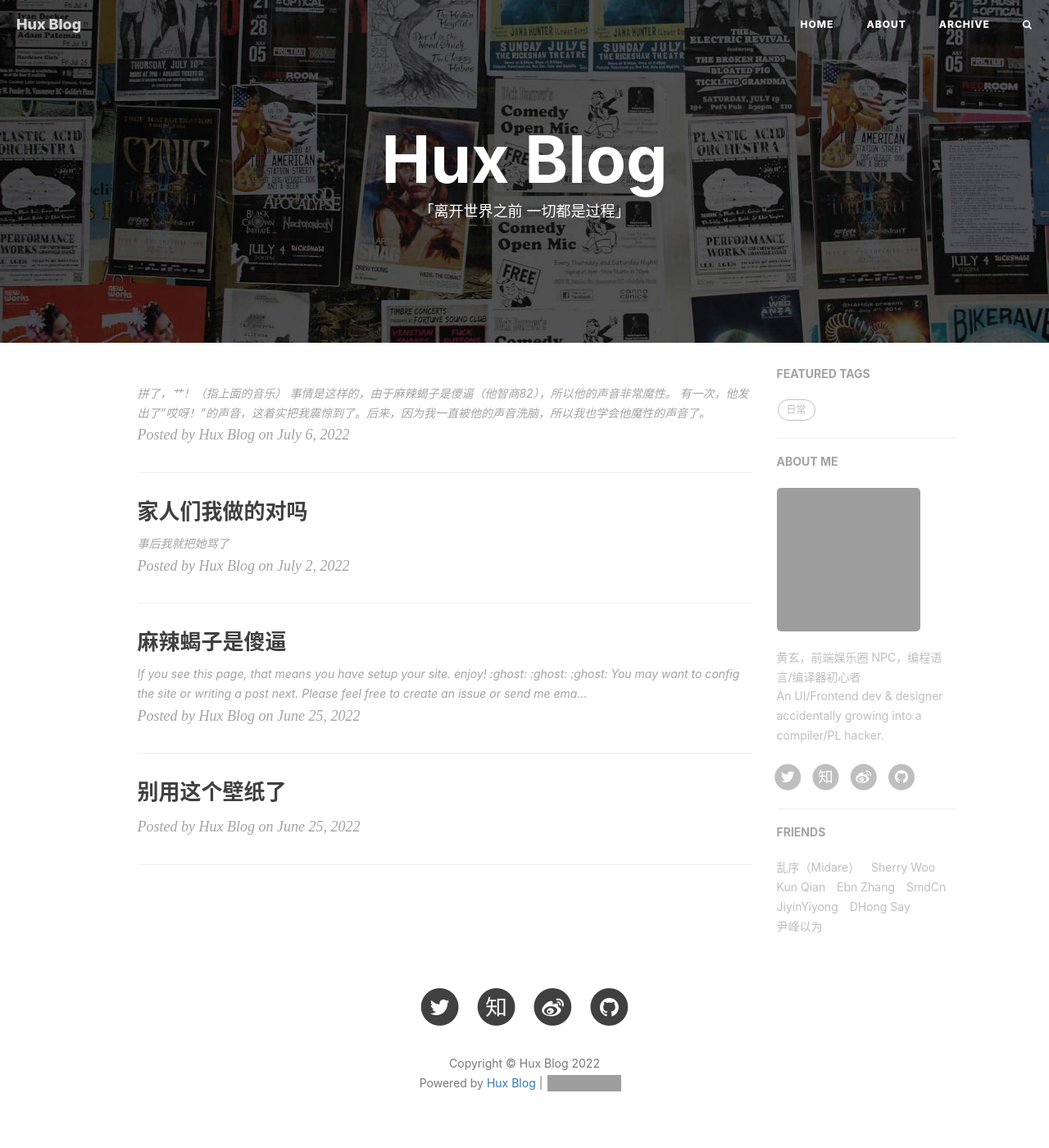
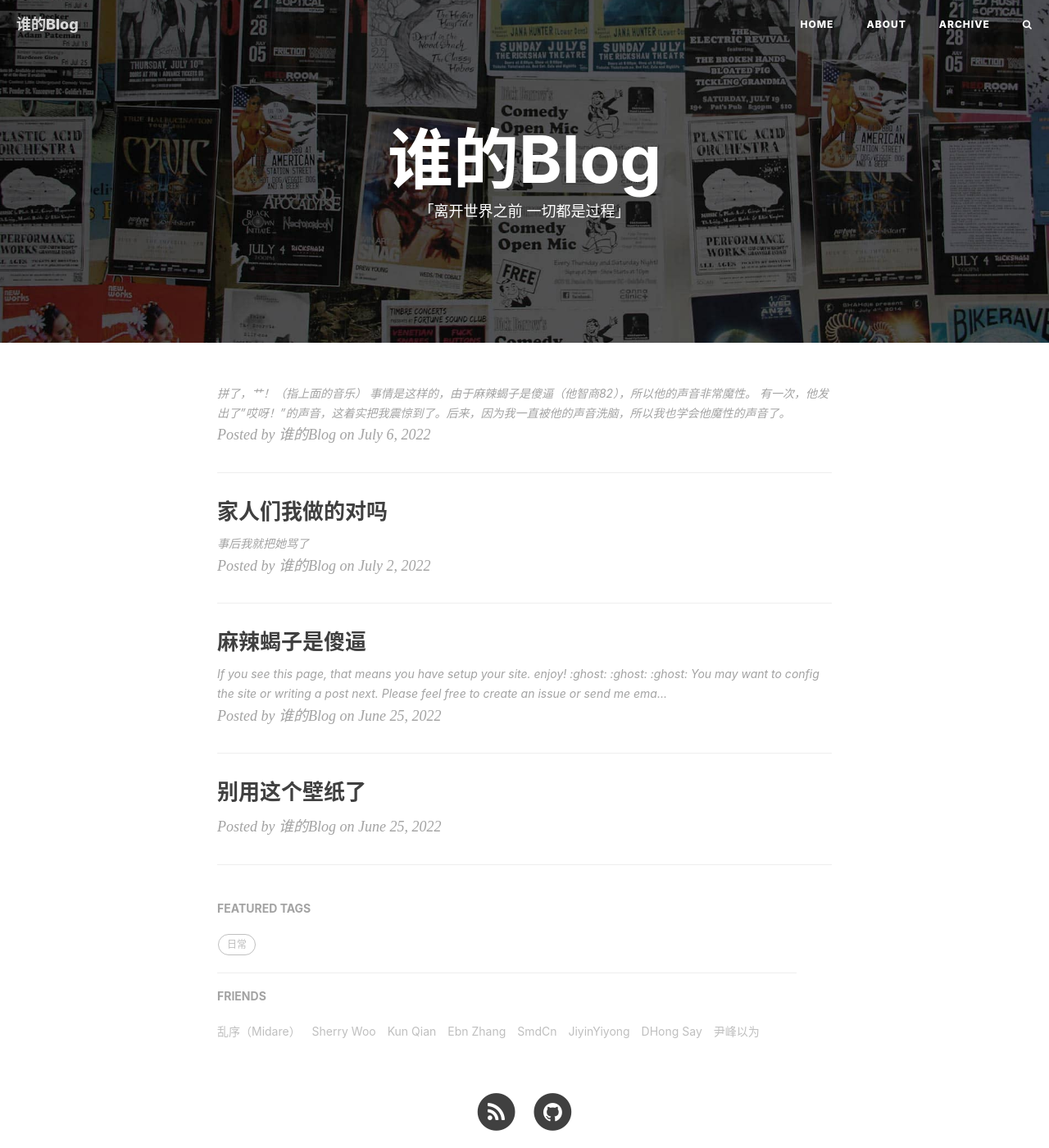
Before and after one commit to azscdvfgb/azscdvfgb.github.io, a Jekyll site: the page built from index.html, in a window 1280 px wide and 1400 px high. Shown: the whole window at 82% size. Built offline with Jekyll 4.4.1, drawn with Linux system fonts in a browser that asks for light colours; nearby versions of some CDN libraries; the list of posts is cut into pages by our own code; comment, search, counter and statistics services are not loaded; some of the changed text lies outside the part shown; grey boxes are pictures that could not be loaded.

Commit message:
Update _config.yml

```diff
--- a/_config.yml
+++ b/_config.yml
@@ -1,8 +1,8 @@
 # Site settings
-title: Hux Blog
-SEOTitle: 黄玄的博客 | Hux Blog
+title: 谁的Blog
+SEOTitle: 谁的Blog
 header-img: img/home-bg.jpg
-email: huxpro@gmail.com
+email: ljmn_mcnb@outlook.com
 description: "关于程序与设计、黑客与画家 | 黄玄，Web & Mobile Lover，Software Engineer，UX Designer | 这里是 @Hux黄玄 的个人博客，与你一起发现更大的世界。"
 keyword: "黄玄, Hux黄玄, Hux, 鬼栈, huxpro, @huxpro, 黄玄的博客, Hux Blog, 博客, 个人网站, 互联网, Web, JavaScript, 前端, 设计"
 url: "https://huangxuan.me"              # your host, for absolute URL
@@ -12,11 +12,11 @@ baseurl: ""                             # for example, '/blog' if your blog host
 future: true
 
 # SNS settings
-RSS: false
-weibo_username:     huxpro
-zhihu_username:     huxpro
-github_username:    huxpro
-twitter_username:   huxpro
+RSS: true
+weibo_username:
+zhihu_username:
+github_username:    azscdvfgb
+twitter_username:
 #facebook_username:  huxpro
 #linkedin_username:  firstname-lastname-idxxxx
 
@@ -71,13 +71,13 @@ netease_comment: false
 # ba_track_id: [your track id]
 
 # Google Analytics
-ga_track_id: 'UA-49627206-1'            # Format: UA-xxxxxx-xx
-ga_domain: huangxuan.me
+ga_track_id:
+ga_domain:
 
 
 
 # Sidebar settings
-sidebar: true                           # whether or not using Sidebar.
+sidebar: false                           # whether or not using Sidebar.
 sidebar-about-description: "黄玄，前端娱乐圈 NPC，编程语言/编译器初心者 <br> An UI/Frontend dev & designer accidentally growing into a compiler/PL hacker."
 sidebar-avatar: https://github.com/Huxpro.png # use absolute URL, seeing it's used in both `/` and `/about/`
 
```
